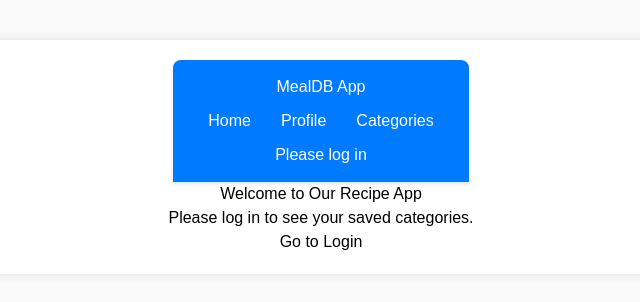
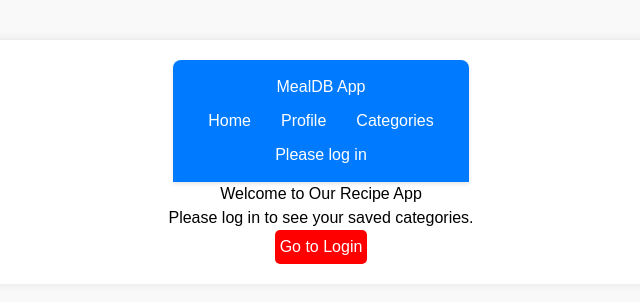
Before and after one commit to Elaf-ML/Context, a React (Create React App) app: page / in a window 1280 px wide. Shown: the top 302 px of the page, without its empty margins (319-959 px from the left). Built offline with nearby package versions, Linux system fonts and the light colour scheme.

Commit message:
fixing the button

```diff
--- a/src/pages/Home.jsx
+++ b/src/pages/Home.jsx
@@ -30,7 +30,14 @@ const Home = () => {
 
     fetchCategoryItems();
   }, [user]);
+  const ButtonStyle = {
+    backgroundColor: 'red',
+    color: 'white',
+    border: 'none',
+    padding: '5px',
+    borderRadius: '5px',
 
+  };
   const homeStyle = {
     display: 'flex',
     flexDirection: 'column',
@@ -68,6 +75,8 @@ const Home = () => {
     borderRadius: '4px',
   };
 
+
+
   if (loading) {
     return <div>Loading...</div>;
   }
@@ -78,7 +87,7 @@ const Home = () => {
         <Header />
         <h1>Welcome to Our Recipe App</h1>
         <p>Please log in to see your saved categories.</p>
-       <Link to={'/LoginForm'}><button>Go to Login</button></Link>
+       <Link to={'/LoginForm'}><button style={ButtonStyle}>Go to Login</button></Link>
       </div>
     );
   }
```
